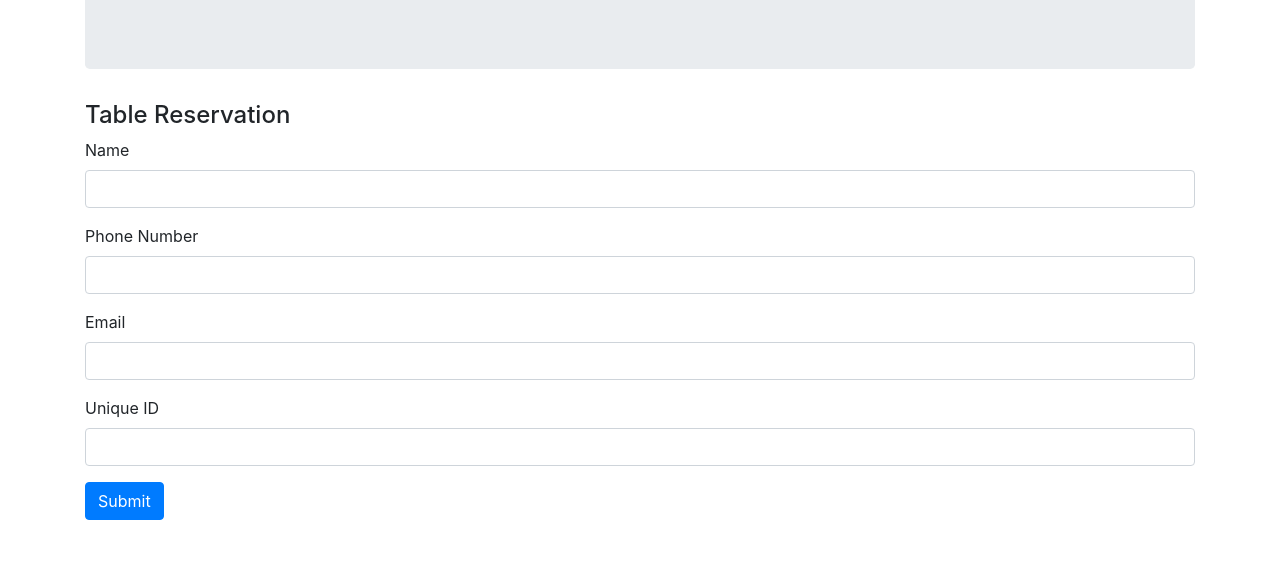
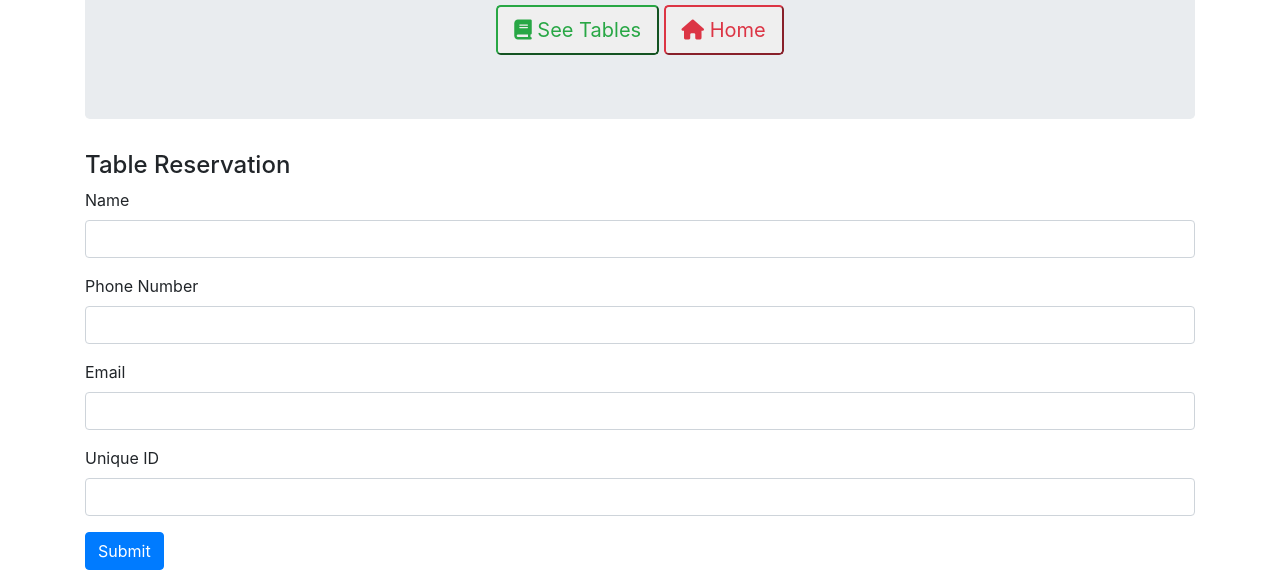
Before and after one commit to tallglassof-milkjake/hot_restaurant, a website: page reserve.html in a window 1280 px wide. Shown: the part 298-868 px from the top of the page. Before the commit the page ends 818 px from the top, so only its background shows below. Drawn offline with nearby package versions, Linux system fonts and the light colour scheme.

Commit message:
added buttons to reserve.html

```diff
--- a/reserve.html
+++ b/reserve.html
@@ -15,7 +15,12 @@
             <hr>
             <h2 class="display-4 pb-3">Make a booking</h2>
 
-
+            <a href="tables.html">
+                <button type="button" class="ml-2 btn-lg btn-outline-success"><i class="fas fa-book"></i> See Tables</button>
+            </a>
+            <a href="index.html">
+                <button type="button" class="mr-2 btn-lg btn-outline-danger"><i class="fas fa-home"></i> Home</button>
+            </a>
         </div>
         <div class="row">
 			<div class="col-lg-12">
```
